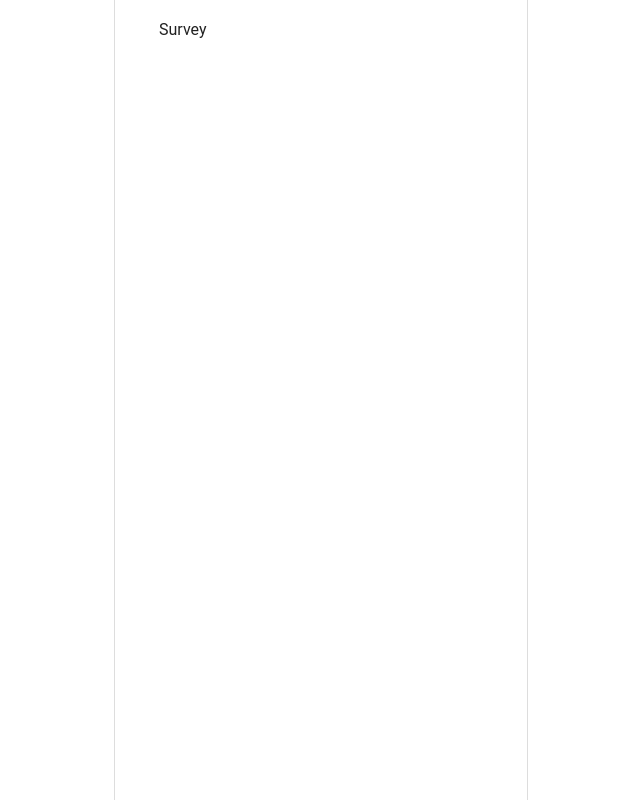
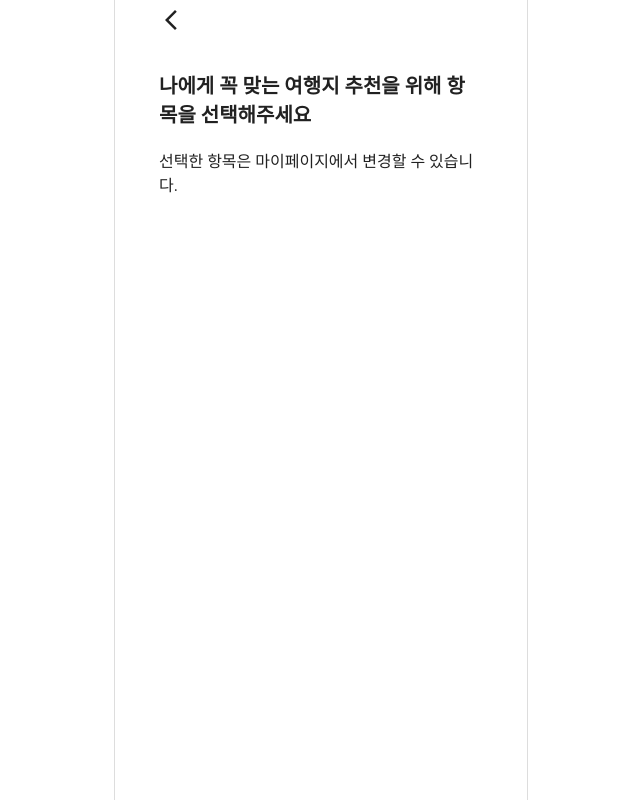
Before and after one commit to gotogether-s/gotogether-s, a Next.js app: page /survey in a window 1280 px wide. Shown: the whole page, without its empty margins (319-959 px from the left). Built offline with nearby package versions, Linux system fonts and the light colour scheme.

Commit message:
#46 feat: Create NavBar and intro section

```diff
--- a/pages/survey/Survey.module.scss
+++ b/pages/survey/Survey.module.scss
@@ -0,0 +1,6 @@
+.intro {
+  h1 {
+    font-size: 2rem;
+    margin-bottom: 2rem;
+  }
+}
--- a/pages/survey/index.tsx
+++ b/pages/survey/index.tsx
@@ -1,7 +1,16 @@
 import style from './Survey.module.scss'
+import NavBar from '/components/NavBar'
 
 const Survey = () => {
-  return <div>Survey</div>
+  return (
+    <>
+      <NavBar link="/" />
+      <div className={style['intro']}>
+        <h1>나에게 꼭 맞는 여행지 추천을 위해 항목을 선택해주세요</h1>
+        <p>선택한 항목은 마이페이지에서 변경할 수 있습니다.</p>
+      </div>
+    </>
+  )
 }
 
 export default Survey
```
